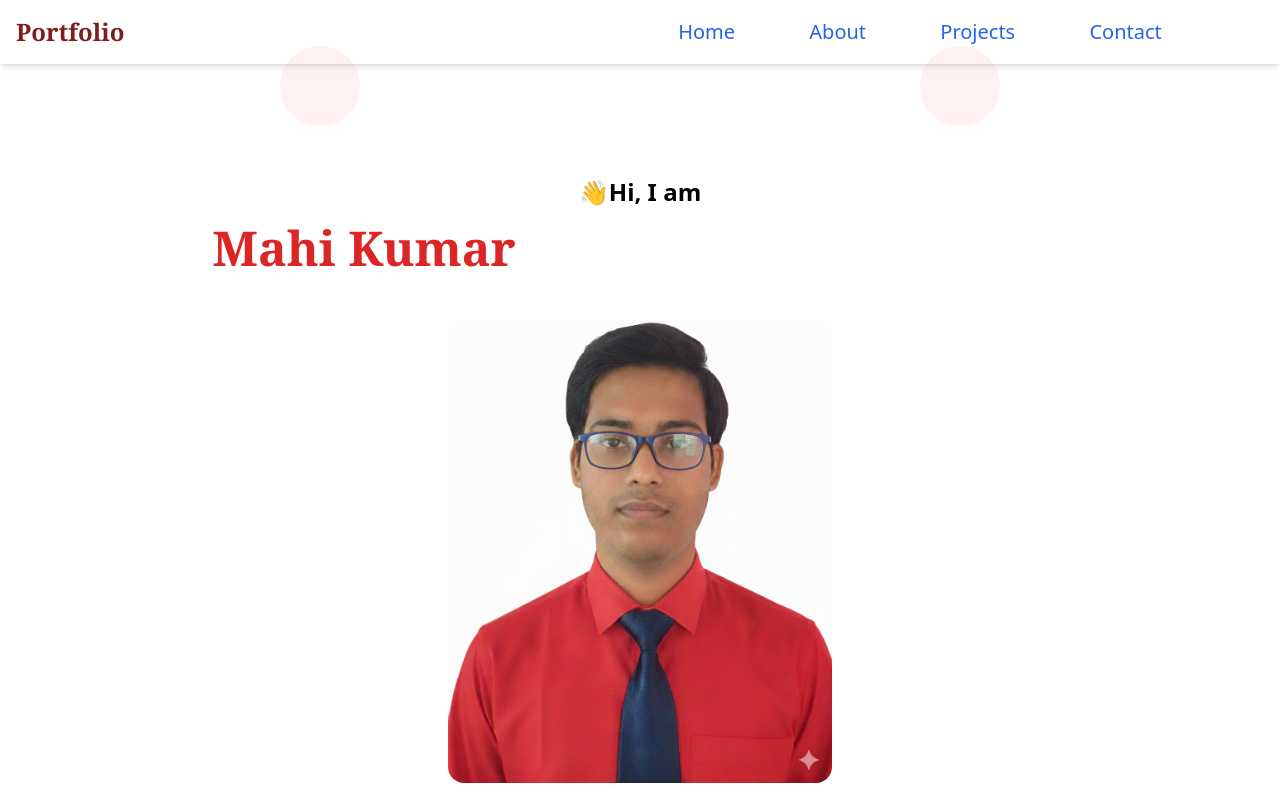
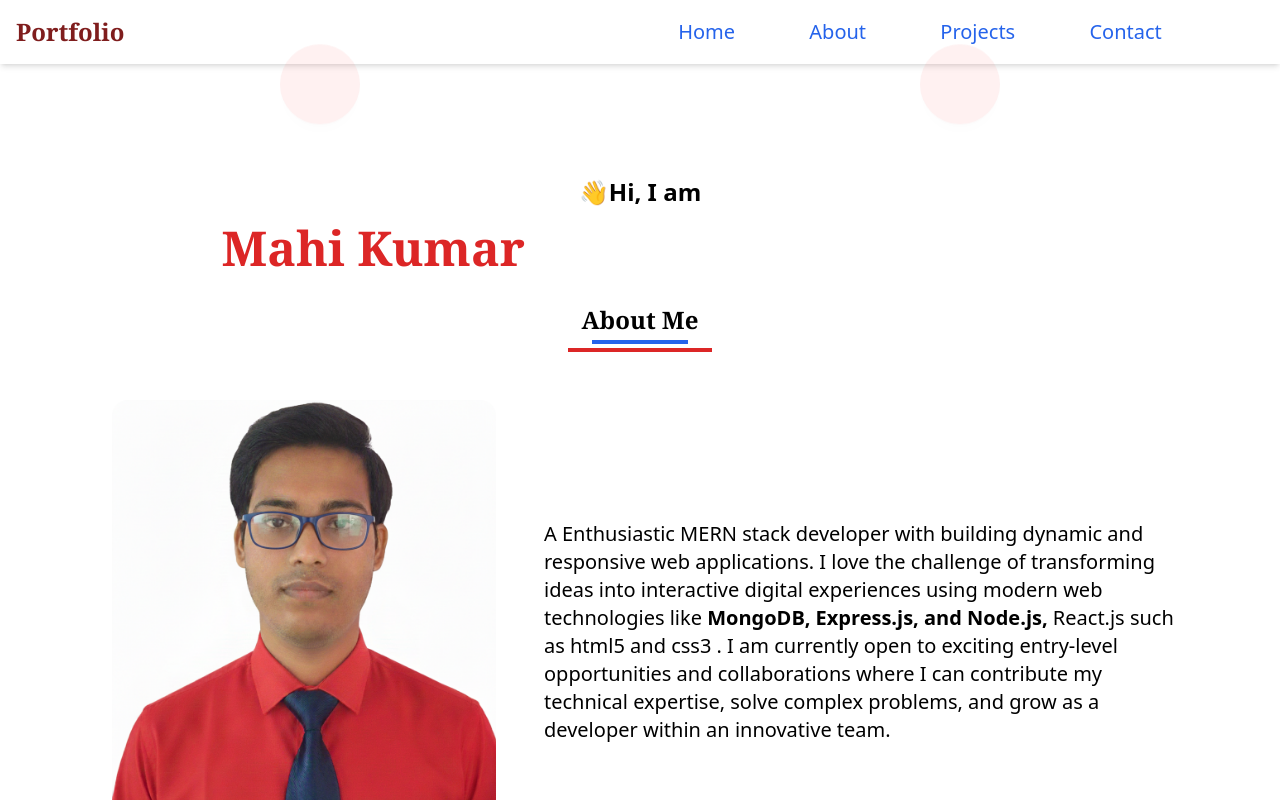
Before and after one commit to mahinewlaptop-pixel/mahikumarshukla, a React (Vite) app: page / in a window 1280 px wide. Shown: the top 800 px of the page. Built offline with nearby package versions, Linux system fonts and the light colour scheme.

Commit message:
added some new

```diff
--- a/src/App.jsx
+++ b/src/App.jsx
@@ -4,6 +4,8 @@ import Tech from "./Tech";
 import { skills, tools, projectLink, gitHubLink, imageLink} from "./skill";
 import MyProject from "./Project";
 import "./App.css";
+import GetInTouch from "./getInTouch";
+import Message from "./Message";
 
 export default function App() {
   document.addEventListener("click", function (e) {
@@ -65,6 +67,11 @@ export default function App() {
         />
 
       </div>
+
+      <div>
+        <GetInTouch/>
+        <Message/>
+      </div>
     </div>
   );
 }
--- /dev/null
+++ b/src/Message.jsx
@@ -0,0 +1,26 @@
+export default function Message(){
+    return(<div className="flex flex-col my-6 justify-center items-center ">
+        <div className="flex flex-col my-6">
+            <h2 className="text-2xl font-bold font-serif">Message Me</h2>
+            <pre className="bg-blue-600 h-1 mt-1">              </pre>
+            <pre className="bg-red-600 h-1 mt-1 ">              </pre>
+        </div>
+        <form action="" className=" rounded-xl my-6 flex flex-col justify-center items-center w-2/3 shadow-lg shadow-yellow-800">
+            <div className="flex flex-wrap">
+                <div className="flex flex-col items-center ">
+                    <label htmlFor="name">Name  </label>
+                    <input className="border-2 border-black rounded-md px-4 py-1 hover:shadow-md hover:shadow-red-800 bg-slate-100" id="name" type="text" placeholder="Enter your full name"/>
+                </div>
+                <div className="flex flex-col items-center ">
+                    <label htmlFor="email">Email  </label>
+                    <input className="border-2 border-black rounded-md px-4 py-1 hover:shadow-md hover:shadow-red-800 bg-slate-100 w-full" id="email" type="email" placeholder="example@gmail.com"/>
+                </div>
+            </div>
+            <label htmlFor="subject">Subject  </label>
+            <textarea className="border-2 border-black rounded-md px-4 py-1 hover:shadow-md hover:shadow-red-800 bg-slate-100 w-11/12 h-20" id="subject" type="text" placeholder="Enter Subject here.."></textarea>
+            <label htmlFor="description">Description  </label>
+            <textarea className="border-2 border-black rounded-md px-4 py-1 hover:shadow-md hover:shadow-red-800 bg-slate-100 w-11/12 h-40" id="description" type="text" placeholder="Write in detail..."></textarea>
+            <button>Submit</button>
+        </form>
+    </div>);
+}
--- /dev/null
+++ b/src/getInTouch.jsx
@@ -0,0 +1,5 @@
+export default function GetInTouch(){
+    return(<div>
+
+    </div>);
+};
--- a/src/intro.jsx
+++ b/src/intro.jsx
@@ -12,14 +12,18 @@ export default function Intro() {
           <p className="text-2xl font-bold">👋Hi, I am</p>
           <MarqueText Children="Mahi Kumar" speed="8s"/>
         </div>
-
-        <div className="w-full flex flex-col gap-4 justify-center items-center">
-        <img className=" rounded-2xl w-1/2 m-4 sm:w-96 md:w-96 lg:w-96" src="/Mahi.png" alt="Profile Image"/>
-        <p className="text-xl w-[70%] text-black">
+      <div className="flex flex-col items-center justify-center">
+        <h2 className="text-2xl font-serif font-bold">About Me </h2>
+        <pre className="bg-blue-600 h-1 my-1">          </pre>
+        <pre className="bg-red-600 h-1">               </pre>
+      </div>
+        <div className="w-full flex gap-4 justify-center items-center flex-wrap">
+        <img className=" rounded-2xl w-1/2 m-4 sm:w-56 md:w-70 lg:w-96" src="/Mahi.png" alt="Profile Image"/>
+        <p className="ms-4 text-xl w-[70%] text-black sm:w-1/2 md:w-1/2">
           A Enthusiastic MERN stack developer with building dynamic and responsive web applications. I
           love the challenge of transforming ideas into interactive digital
           experiences using modern web technologies like <span className="font-bold">MongoDB, Express.js,
-          React.js, and Node.js, etc</span>. I am currently open to exciting entry-level
+           and Node.js,</span> React.js such as html5 and css3 . I am currently open to exciting entry-level
           opportunities and collaborations where I can contribute my technical
           expertise, solve complex problems, and grow as a developer within an
           innovative team.
```
